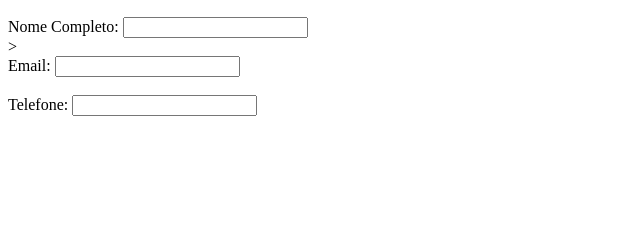
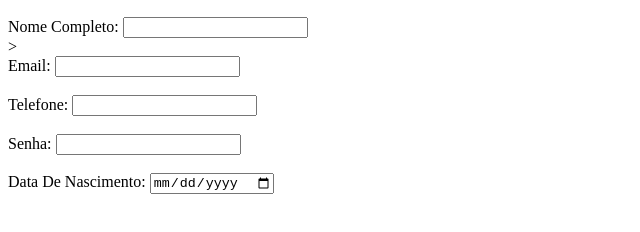
Before and after one commit to kwsilva/TI47, a plain HTML site: page Carlos Eduardo/Formulário/formulário.html in a window 1280 px wide. Shown: the part 50-282 px from the top of the page, without its empty margins (0-640 px from the left). Drawn offline with Linux system fonts and the light colour scheme.

Commit message:
28/10/24

```diff
--- a/Carlos Eduardo/Formulário/formulário.html
+++ b/Carlos Eduardo/Formulário/formulário.html
@@ -26,6 +26,20 @@
      <label for="telefone">Telefone:</label>
      <input type="tel" id="telefone" name="telefone" required><br>
 
+     <br>
+
+     <!-- Senha -->
+     <label for="Senha">Senha:</label>
+     <input type="password" id="Senha" name="Senha" required>
+
+     <br><br>
+
+     <!-- Data de Nascimento -->
+
+     <label for="Data_nascimento">Data De Nascimento:</label>
+     <input type="date" id="Data_nascimento" name="Data_nascimento" required><br><br>
+
+     <!-- Gênero -->
 
 
     </form>
```
